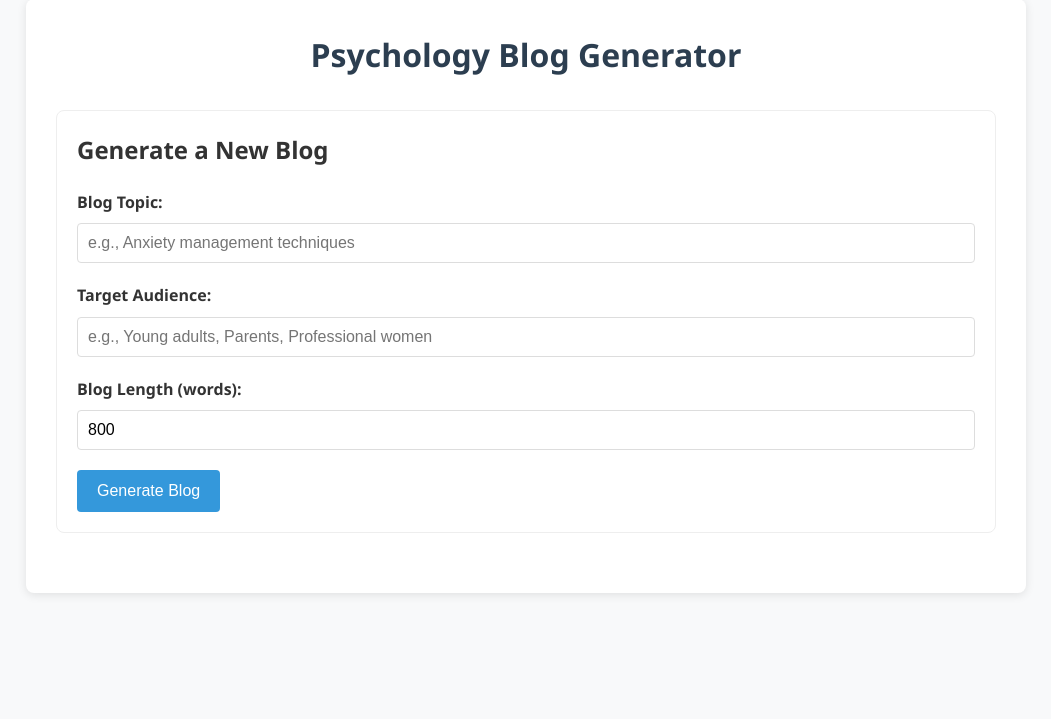
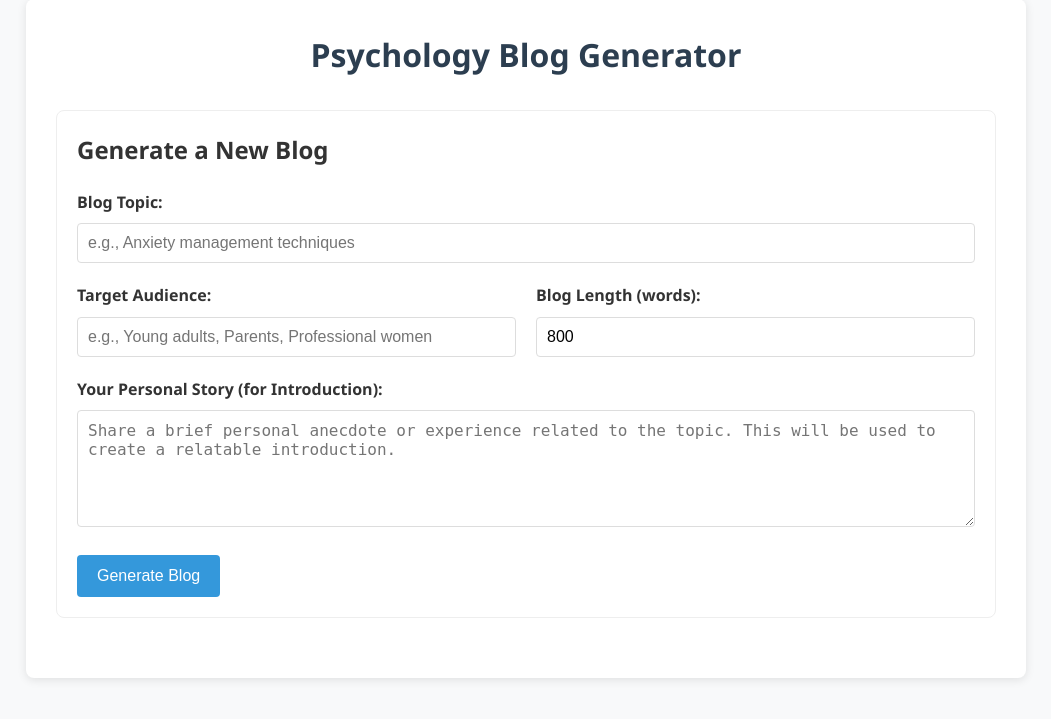
Before and after one commit to Aletiaai/carla, a FastAPI app: page / in a window 1280 px wide. Shown: the part 21-740 px from the top of the page, without its empty margins (114-1165 px from the left). Run offline with FastAPI, Linux system fonts and the light colour scheme.

Commit message:
peronal details for introduction working correctly

```diff
--- a/api/routes/blog_routes.py
+++ b/api/routes/blog_routes.py
@@ -31,6 +31,7 @@ class BlogGenerationRequest(BaseModel):
     audience: str
     length: int = settings.DEFAULT_BLOG_LENGTH
     user_id: str = "default_user"  # In a real app, get this from auth
+    personal_story: str = ""
 
 class BlogUpdateRequest(BaseModel):
     blog_id: str
@@ -49,7 +50,8 @@ async def generate_blog(
         blog_content = await blog_generator.generate_blog(
             request.topic,
             request.audience,
-            request.length
+            request.length,
+            request.personal_story
         )
 
         # Prepare data for storage
--- a/core/config.py
+++ b/core/config.py
@@ -24,7 +24,6 @@ class Settings(BaseSettings):
     DEFAULT_BLOG_LENGTH: int = 2500
     DEFAULT_MODEL: str = os.getenv("DEFAULT_MODEL", "gemini")
 
-    # core/config.py (add these lines)
     # WordPress settings
     WP_API_URL: str = os.getenv("WP_API_URL", "")
     WP_USERNAME: str = os.getenv("WP_USERNAME", "")
--- a/services/mailerlite_service.py
+++ b/services/mailerlite_service.py
@@ -7,7 +7,7 @@ class MailerLiteService:
             'api_key': settings.MAILERLITE_API_KEY
         })
 
-    async def create_campaign(self, subject, content, sender_name="Aletia", sender_email="marko.garcia@gmail.com"):
+    async def create_campaign(self, subject, content, sender_name="Gema", sender_email="marko.garcia@gmail.com"):
         params = {
             "name": subject,
             "language_id": 1,
--- a/ui/static/css/style.css
+++ b/ui/static/css/style.css
@@ -47,6 +47,15 @@ input, textarea, select {
     border: 1px solid #ddd;
     border-radius: 4px;
     font-size: 16px;
+}
+
+.audience-length-row {
+    display: flex;
+    gap: 20px;
+}
+
+.audience-group, .length-group {
+    flex: 1;
 }
 
 button {
@@ -105,7 +114,6 @@ button:hover {
     100% { transform: rotate(360deg); }
 }
 
-/* Add to ui/static/css/style.css */
 .blog-content[contenteditable="true"] {
     min-height: 400px;
     border: 1px solid #ddd;
--- a/ui/static/js/script.js
+++ b/ui/static/js/script.js
@@ -18,6 +18,7 @@ document.addEventListener('DOMContentLoaded', function() {
         const topic = document.getElementById('topic').value;
         const audience = document.getElementById('audience').value;
         const length = document.getElementById('length').value;
+        const personalStory = document.getElementById('personalStory').value;
 
         // Show loading spinner
         loading.style.display = 'block';
@@ -33,6 +34,7 @@ document.addEventListener('DOMContentLoaded', function() {
                     topic: topic,
                     audience: audience,
                     length: parseInt(length),
+                    personal_story: personalStory,
                     user_id: 'default_user' // In a real app, get from auth
                 })
             });
@@ -102,7 +104,6 @@ document.addEventListener('DOMContentLoaded', function() {
         }
     });
 
-// Replace your current saveBtn event handler with this:
 saveBtn.addEventListener('click', async function() {
     if (!currentBlogData || !currentBlogData.id) {
         alert('No blog data available to save.');
--- a/ui/templates/index.html
+++ b/ui/templates/index.html
@@ -20,14 +20,20 @@
                     <input type="text" id="topic" name="topic" placeholder="e.g., Anxiety management techniques" required>
                 </div>
 
-                <div class="form-group">
-                    <label for="audience">Target Audience:</label>
-                    <input type="text" id="audience" name="audience" placeholder="e.g., Young adults, Parents, Professional women" required>
+                <div class="form-group audience-length-row">
+                    <div class="audience-group">
+                        <label for="audience">Target Audience:</label>
+                        <input type="text" id="audience" name="audience" placeholder="e.g., Young adults, Parents, Professional women" required>
+                    </div>
+                    <div class="length-group">
+                        <label for="length">Blog Length (words):</label>
+                        <input type="number" id="length" name="length" value="800" min="300" max="2000" required>
+                    </div>
                 </div>
 
                 <div class="form-group">
-                    <label for="length">Blog Length (words):</label>
-                    <input type="number" id="length" name="length" value="800" min="300" max="2000" required>
+                    <label for="personalStory">Your Personal Story (for Introduction):</label>
+                    <textarea id="personalStory" name="personalStory" rows="5" placeholder="Share a brief personal anecdote or experience related to the topic. This will be used to create a relatable introduction."></textarea>
                 </div>
 
                 <button type="submit" id="generateBtn">Generate Blog</button>
```
Also changed, not shown: prompts/blog_generator.txt (+4 -4 lines), services/blog_service/generator.py (+4 -4 lines).
